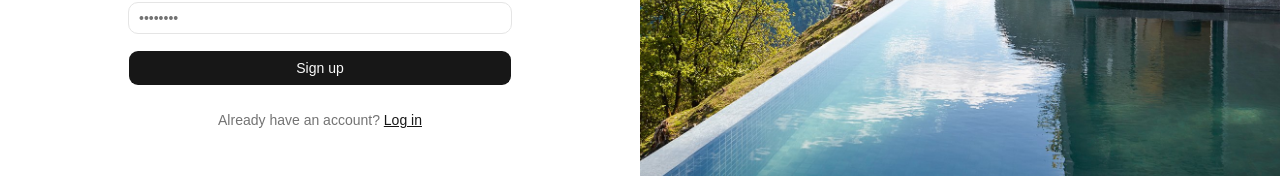
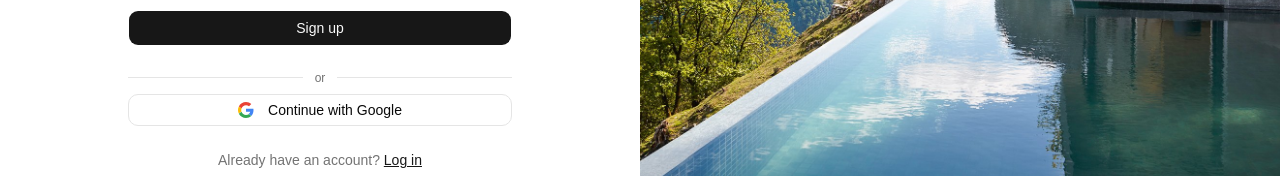
Before and after one commit to adicorei2000-glitch/Wild-heaven, a React (Vite) app: page /signup in a window 1280 px wide. Shown: the part 529-705 px from the top of the page. Built offline with nearby package versions, Linux system fonts and the light colour scheme; no server answers.

Commit message:
Add Google sign-in button
Co-Authored-By: Claude Sonnet 5.5 <noreply@anthropic.com>
Claude-Session: https://claude.ai/code/session_01SCq3ZohDZvbFQngKkaq9fe

```diff
--- /dev/null
+++ b/src/components/ui/google-button.tsx
@@ -0,0 +1,55 @@
+import { useState } from "react";
+import { useTranslation } from "react-i18next";
+import { supabase } from "@/lib/supabase";
+import { Button } from "@/components/ui/button";
+
+// Google orqali kirish (Supabase Auth → Providers → Google yoqilgan bo'lishi kerak)
+function GoogleButton() {
+  const { t } = useTranslation();
+  const [error, setError] = useState("");
+  const [loading, setLoading] = useState(false);
+
+  const handleClick = async () => {
+    setError("");
+    setLoading(true);
+    const { error } = await supabase.auth.signInWithOAuth({
+      provider: "google",
+      options: {
+        redirectTo: `${window.location.origin}${import.meta.env.BASE_URL}`,
+      },
+    });
+    // Muvaffaqiyatli bo'lsa brauzer Google'ga o'tib ketadi
+    if (error) {
+      setError(error.message);
+      setLoading(false);
+    }
+  };
+
+  return (
+    <div className="space-y-2">
+      <div className="flex items-center gap-3 text-xs text-muted-foreground">
+        <span className="h-px flex-1 bg-border" />
+        {t("auth.or")}
+        <span className="h-px flex-1 bg-border" />
+      </div>
+      <Button
+        type="button"
+        variant="outline"
+        className="w-full"
+        disabled={loading}
+        onClick={handleClick}
+      >
+        <svg className="mr-2 h-4 w-4" viewBox="0 0 48 48" aria-hidden="true">
+          <path fill="#EA4335" d="M24 9.5c3.5 0 6.6 1.2 9.1 3.6l6.8-6.8C35.8 2.4 30.3 0 24 0 14.6 0 6.5 5.4 2.6 13.2l7.9 6.1C12.4 13.6 17.7 9.5 24 9.5z" />
+          <path fill="#4285F4" d="M46.5 24.5c0-1.6-.1-3.1-.4-4.5H24v9h12.7c-.6 3-2.3 5.5-4.8 7.2l7.5 5.8c4.4-4.1 7.1-10.1 7.1-17.5z" />
+          <path fill="#FBBC05" d="M10.5 28.7c-.5-1.5-.8-3.1-.8-4.7s.3-3.2.8-4.7l-7.9-6.1C.9 16.4 0 20.1 0 24s.9 7.6 2.6 10.8l7.9-6.1z" />
+          <path fill="#34A853" d="M24 48c6.5 0 11.9-2.1 15.9-5.8l-7.5-5.8c-2.1 1.4-4.9 2.3-8.4 2.3-6.3 0-11.6-4.1-13.5-9.8l-7.9 6.1C6.5 42.6 14.6 48 24 48z" />
+        </svg>
+        {t("auth.google")}
+      </Button>
+      {error && <p className="text-sm text-red-500">{error}</p>}
+    </div>
+  );
+}
+
+export default GoogleButton;
--- a/src/i18n/locales/en.json
+++ b/src/i18n/locales/en.json
@@ -153,7 +153,9 @@
     "newPassword": "New password",
     "saving": "Saving...",
     "savePassword": "Save password",
-    "passwordUpdated": "Password updated. Redirecting to the home page..."
+    "passwordUpdated": "Password updated. Redirecting to the home page...",
+    "or": "or",
+    "google": "Continue with Google"
   },
   "favorites": {
     "loginPrompt": "Log in to see your favorites",
--- a/src/i18n/locales/ko.json
+++ b/src/i18n/locales/ko.json
@@ -148,7 +148,9 @@
     "newPassword": "새 비밀번호",
     "saving": "저장 중...",
     "savePassword": "비밀번호 저장",
-    "passwordUpdated": "비밀번호가 변경되었습니다. 홈으로 이동합니다..."
+    "passwordUpdated": "비밀번호가 변경되었습니다. 홈으로 이동합니다...",
+    "or": "또는",
+    "google": "Google로 계속하기"
   },
   "favorites": {
     "loginPrompt": "즐겨찾기를 보려면 로그인하세요",
--- a/src/i18n/locales/ru.json
+++ b/src/i18n/locales/ru.json
@@ -154,7 +154,9 @@
     "newPassword": "Новый пароль",
     "saving": "Сохранение...",
     "savePassword": "Сохранить пароль",
-    "passwordUpdated": "Пароль обновлён. Переход на главную..."
+    "passwordUpdated": "Пароль обновлён. Переход на главную...",
+    "or": "или",
+    "google": "Продолжить через Google"
   },
   "favorites": {
     "loginPrompt": "Войдите, чтобы увидеть избранное",
--- a/src/i18n/locales/uz.json
+++ b/src/i18n/locales/uz.json
@@ -148,7 +148,9 @@
     "newPassword": "Yangi parol",
     "saving": "Saqlanmoqda...",
     "savePassword": "Parolni saqlash",
-    "passwordUpdated": "Parol yangilandi. Bosh sahifaga o'tilmoqda..."
+    "passwordUpdated": "Parol yangilandi. Bosh sahifaga o'tilmoqda...",
+    "or": "yoki",
+    "google": "Google bilan davom etish"
   },
   "favorites": {
     "loginPrompt": "Sevimlilarni ko'rish uchun kiring",
--- a/src/pages/login.tsx
+++ b/src/pages/login.tsx
@@ -4,6 +4,7 @@ import { Input } from "@/components/ui/input";
 import { Link, useNavigate } from "react-router-dom";
 import { supabase } from "@/lib/supabase";
 import { useTranslation } from "react-i18next";
+import GoogleButton from "@/components/ui/google-button";
 import heroImage from "@/assets/hero2.jpg";
 
 function Login() {
@@ -87,6 +88,8 @@ function Login() {
             </Button>
           </form>
 
+          <GoogleButton />
+
           <p className="text-center text-sm text-muted-foreground">
             {t("auth.noAccount")}{" "}
             <Link to="/signup" className="text-primary font-medium underline">
--- a/src/pages/signup.tsx
+++ b/src/pages/signup.tsx
@@ -4,6 +4,7 @@ import { Input } from "@/components/ui/input";
 import { Link, useNavigate } from "react-router-dom";
 import { supabase } from "@/lib/supabase";
 import { useTranslation } from "react-i18next";
+import GoogleButton from "@/components/ui/google-button";
 import heroImage from "@/assets/hero2.jpg";
 
 function Signup() {
@@ -132,6 +133,8 @@ function Signup() {
             </Button>
           </form>
 
+          <GoogleButton />
+
           <p className="text-center text-sm text-muted-foreground">
             {t("auth.haveAccount")}{" "}
             <Link to="/login" className="text-primary font-medium underline">
```
